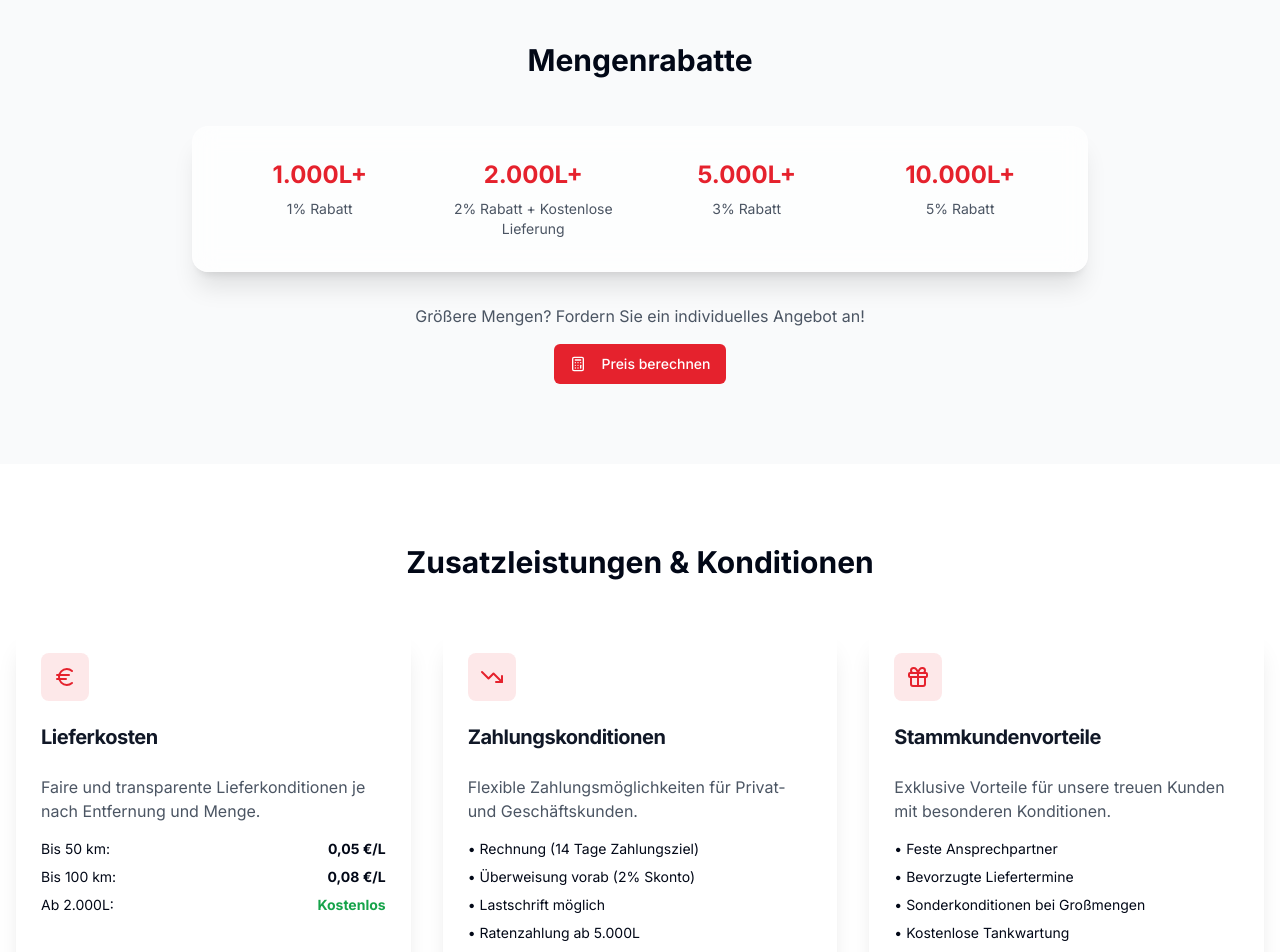
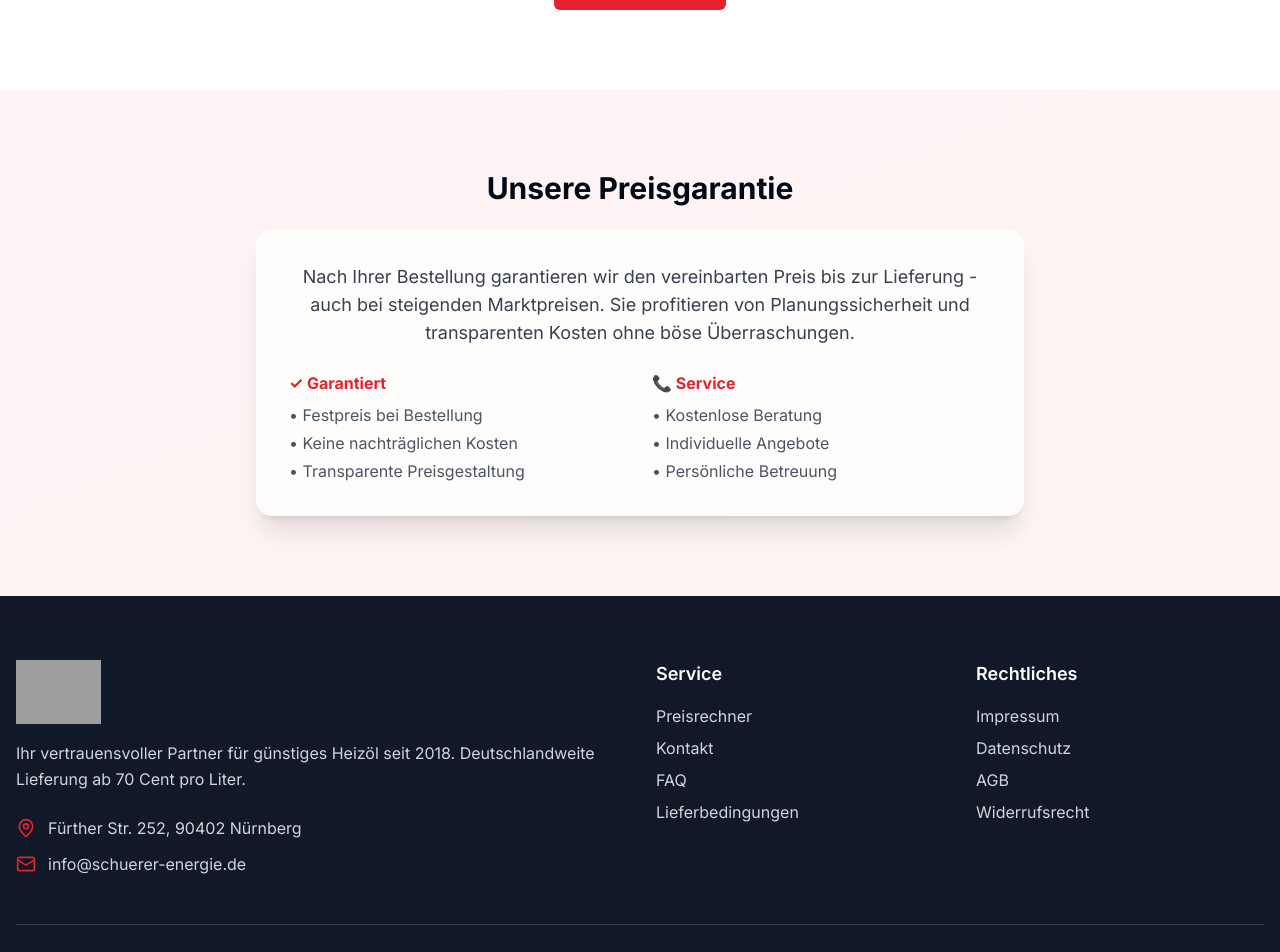
Before and after one commit to dvvvvv411/schuerer-energie, a React (Vite) app: page /preise in a window 1280 px wide. Shown: the part 1000-1952 px from the top of the page. Built offline with nearby package versions, Linux system fonts and the light colour scheme; grey boxes are pictures that could not be loaded.

Commit message:
Remove sections from /preise page
Remove "Mengenrabatte" and "Zusatzleistungen & Konditionen" sections from the /preise page.

```diff
--- a/src/pages/Preise.tsx
+++ b/src/pages/Preise.tsx
@@ -2,8 +2,7 @@
 import Header from '@/components/Header';
 import Footer from '@/components/Footer';
 import PageSection from '@/components/PageSection';
-import InfoCard from '@/components/InfoCard';
-import { Euro, TrendingDown, Calculator, Gift } from 'lucide-react';
+import { Calculator } from 'lucide-react';
 import { Button } from '@/components/ui/button';
 
 const Preise = () => {
@@ -55,95 +54,15 @@ const Preise = () => {
             </ul>
           </div>
         </div>
-      </PageSection>
 
-      {/* Mengenrabatte */}
-      <PageSection background="gray">
-        <h2 className="text-3xl font-bold text-center mb-12">Mengenrabatte</h2>
-        <div className="max-w-4xl mx-auto">
-          <div className="glassmorphism-card p-8">
-            <div className="grid md:grid-cols-4 gap-6 text-center">
-              <div>
-                <div className="text-2xl font-bold text-primary mb-2">1.000L+</div>
-                <div className="text-sm text-gray-600">1% Rabatt</div>
-              </div>
-              <div>
-                <div className="text-2xl font-bold text-primary mb-2">2.000L+</div>
-                <div className="text-sm text-gray-600">2% Rabatt + Kostenlose Lieferung</div>
-              </div>
-              <div>
-                <div className="text-2xl font-bold text-primary mb-2">5.000L+</div>
-                <div className="text-sm text-gray-600">3% Rabatt</div>
-              </div>
-              <div>
-                <div className="text-2xl font-bold text-primary mb-2">10.000L+</div>
-                <div className="text-sm text-gray-600">5% Rabatt</div>
-              </div>
-            </div>
-          </div>
-
-          <div className="text-center mt-8">
+        <div className="text-center mt-12">
           <p className="text-gray-600 mb-4">
-              Größere Mengen? Fordern Sie ein individuelles Angebot an!
+            Benötigen Sie ein individuelles Angebot?
           </p>
           <Button className="bg-primary hover:bg-primary/90">
             <Calculator className="w-4 h-4 mr-2" />
             Preis berechnen
           </Button>
-          </div>
-        </div>
-      </PageSection>
-
-      {/* Zusatzleistungen */}
-      <PageSection>
-        <h2 className="text-3xl font-bold text-center mb-12">Zusatzleistungen & Konditionen</h2>
-        <div className="grid md:grid-cols-3 gap-8">
-          <InfoCard
-            title="Lieferkosten"
-            description="Faire und transparente Lieferkonditionen je nach Entfernung und Menge."
-            icon={Euro}
-          >
-            <div className="space-y-2 text-sm">
-              <div className="flex justify-between">
-                <span>Bis 50 km:</span>
-                <span className="font-bold">0,05 €/L</span>
-              </div>
-              <div className="flex justify-between">
-                <span>Bis 100 km:</span>
-                <span className="font-bold">0,08 €/L</span>
-              </div>
-              <div className="flex justify-between">
-                <span>Ab 2.000L:</span>
-                <span className="font-bold text-green-600">Kostenlos</span>
-              </div>
-            </div>
-          </InfoCard>
-
-          <InfoCard
-            title="Zahlungskonditionen"
-            description="Flexible Zahlungsmöglichkeiten für Privat- und Geschäftskunden."
-            icon={TrendingDown}
-          >
-            <div className="space-y-2 text-sm">
-              <div>• Rechnung (14 Tage Zahlungsziel)</div>
-              <div>• Überweisung vorab (2% Skonto)</div>
-              <div>• Lastschrift möglich</div>
-              <div>• Ratenzahlung ab 5.000L</div>
-            </div>
-          </InfoCard>
-
-          <InfoCard
-            title="Stammkundenvorteile"
-            description="Exklusive Vorteile für unsere treuen Kunden mit besonderen Konditionen."
-            icon={Gift}
-          >
-            <div className="space-y-2 text-sm">
-              <div>• Feste Ansprechpartner</div>
-              <div>• Bevorzugte Liefertermine</div>
-              <div>• Sonderkonditionen bei Großmengen</div>
-              <div>• Kostenlose Tankwartung</div>
-            </div>
-          </InfoCard>
         </div>
       </PageSection>
 
```
Lines whose indentation alone changed are shown as unchanged.
